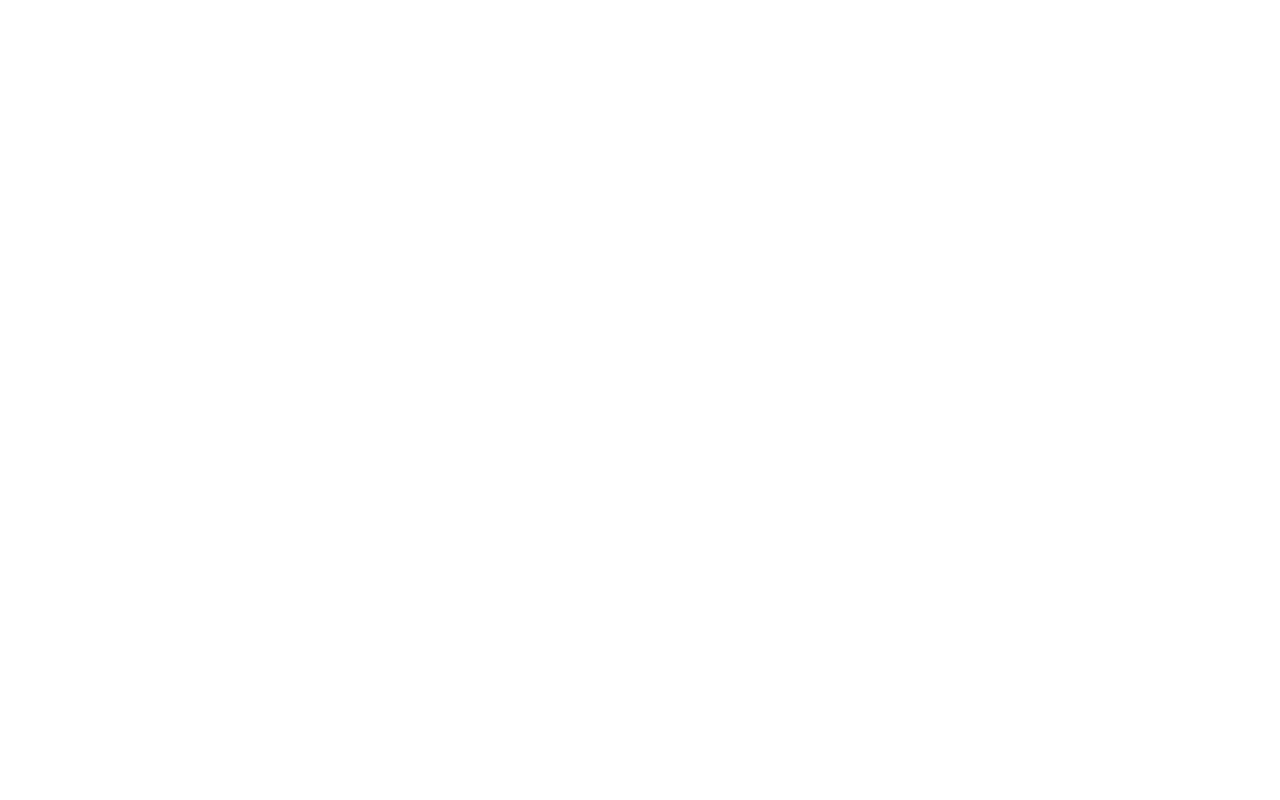
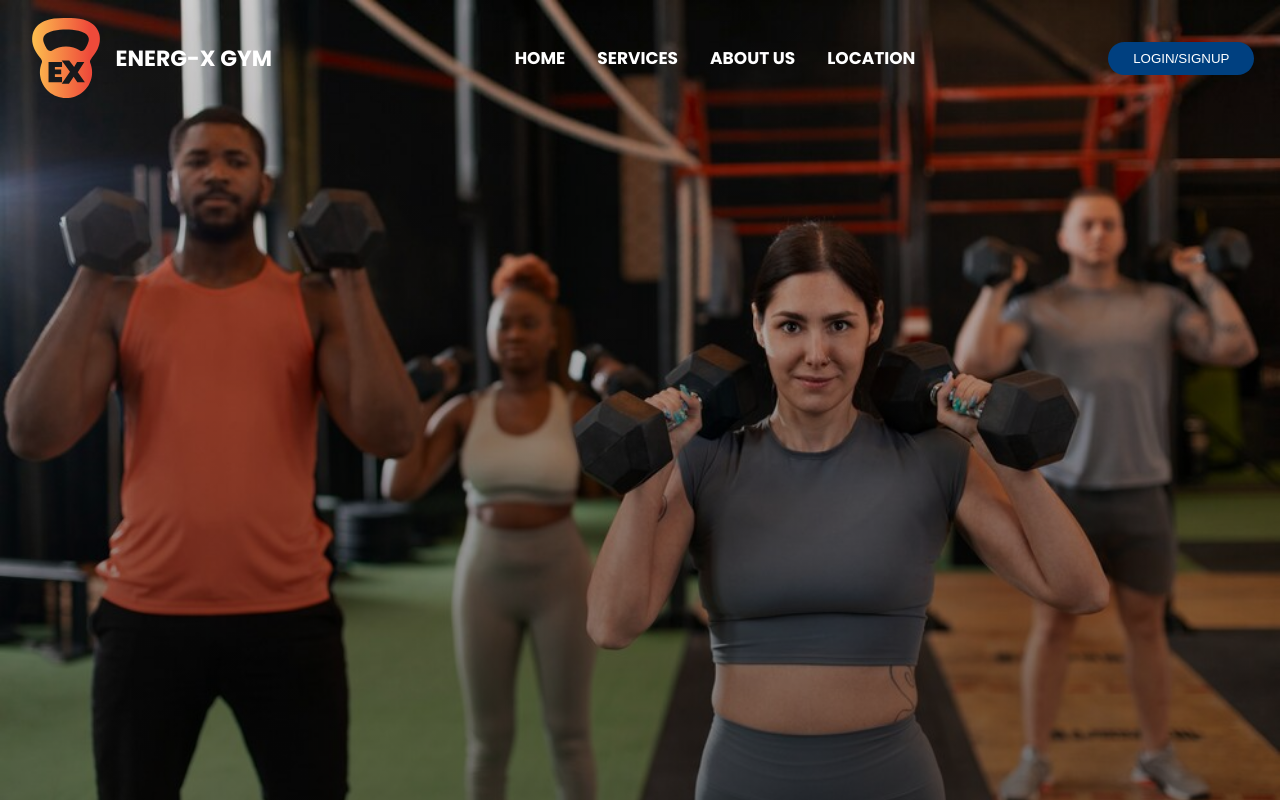
Before and after one commit to jaydxn21/web_tech_project, a plain HTML site: page classes.html in a window 1280 px wide. Drawn offline with Linux system fonts and the light colour scheme.

Commit message:
Classes page started

```diff
--- /dev/null
+++ b/classes.css
@@ -0,0 +1,145 @@
+.nav-links a {
+    float: left;
+    color: white;
+    text-align: center;
+    padding: 14px 16px;
+    text-decoration: none;
+    font-size: 17px;
+    font-weight: bolder;
+  }
+
+  nav {
+    display: flex;
+    justify-content: space-around;
+    align-items: center;
+    min-height: 8vh;
+    font-family: poppins;
+    text-decoration: none;
+  }
+  nav a.active {
+    color: white;
+  }
+
+  .nav-links li {
+    list-style: none;
+  }
+  .nav-links li a {
+    color: white;
+  }
+  .nav-links {
+    display: flex;
+  }
+  .nav-links a:hover {
+    text-decoration: underline;
+    text-decoration-color: #ffba3c;
+    text-decoration-thickness: 2px;
+  }
+  header {
+    display: flex;
+    justify-content: space-between;
+    align-items: center;
+    padding: 15px 2%;
+  }
+
+  .logo_img {
+    width: 80px;
+    height: 80px;
+  }
+
+  .login {
+    color: white;
+    padding: 9px 25px;
+    background-color: #004080;
+    border: none;
+    border-radius: 50px;
+    cursor: pointer;
+    transition: all 0.3s ease 0s;
+  }
+
+  .login:hover {
+    background-color: #047ffa;
+  }
+
+  .logo_text {
+    font-family: poppins;
+    font-size: 22px;
+    color: white;
+    font-weight: bold;
+    padding: 10px;
+    align-items: center;
+    text-decoration: none;
+    cursor: default;
+  }
+
+  .logo {
+    display: flex;
+    align-items: center;
+    text-decoration: none;
+  }
+
+  body {
+    margin: 0;
+  }
+
+  body,
+  html {
+    height: 100%;
+  }
+
+  body {
+    background-image: linear-gradient(rgba(0, 0, 0, 0.195),rgba(0,0,0,0.50)),url(images/front-view-people-training-together-gym_23-2150289964.jpg);
+    background-size: cover;
+    background-position: top center;
+    background-attachment: fixed;
+    background-repeat: no-repeat;
+  }
+
+
+  .ban1 h2{
+    font-family: poppins;
+    text-align: center;
+    color: white;
+    margin-top: 50px;
+    background-color: rgba(0,64,128, 0.3);
+    padding: 15px;
+  }
+
+  .ban1 p{
+    font-family: poppins;
+    text-align: center;
+    color: white;
+    margin-top: 30px;
+  }
+
+
+
+  .ban2 h2{
+    font-family: poppins;
+    text-align: center;
+    color: white;
+    margin-top: 80px;
+    background-color: rgba(0,64,128, 0.3);
+    padding: 15px;
+  }
+
+  .ban2 h4{
+    color: white;
+    font-family: poppins;
+    font-weight: 500;
+    text-align:justify 20px;
+
+  }
+
+  .ban2 ol{
+    font-family: poppins;
+    text-align:justify;
+    color: white;
+    margin-top: -10px;
+
+  }
+
+
+  /*.imgleft {
+    margin-right: 50%;
+    width: 500px;
+    }*/
--- a/classes.html
+++ b/classes.html
@@ -0,0 +1,32 @@
+<!DOCTYPE html>
+<html lang="en">
+  <head>
+    <meta charset="UTF-8" />
+    <meta name="viewport" content="width=device-width, initial-scale=1.0" />
+    <link
+      href="https://fonts.googleapis.com/css2?family=Poppins:ital,wght@0,100;0,200;0,300;0,400;0,500;0,600;0,700;0,800;0,900;1,100;1,200;1,300;1,400;1,500;1,600;1,700;1,800;1,900&display=swap"
+      rel="stylesheet"
+    />
+    <link rel="stylesheet" href="classes.css" />
+    <title>Classes | Scedule</title>
+  </head>
+  <body>
+  <div class="background">
+    <header>
+      <a class="logo" href="index.html">
+        <img src="images/SVG logo/Energ-X Gym logo.svg" class="logo_img" />
+        <span class="logo_text">ENERG-X GYM</span>
+      </a>
+      <nav>
+        <ul class="nav-links">
+          <li><a class="active" href="index.html">HOME</a></li>
+          <li><a class="active" href="services.html">SERVICES</a></li>
+          <li><a class="active" href="about_us.html">ABOUT US</a></li>
+          <li>
+            <a href="https://maps.app.goo.gl/MyQyTNxDPhHDa5bM6" target="_blank"
+              >LOCATION</a>
+          </li>
+        </ul>
+      </nav>
+      <a href="login.html "><button class="login">LOGIN/SIGNUP</button></a>
+    </header>
--- a/index.css
+++ b/index.css
@@ -45,7 +45,7 @@ body,html {
 }
 
 .background {
-  background-image: linear-gradient(rgba(0, 0, 0, 0.191),rgba(0, 0, 0, 0.60)),url(images/full-shot-people-training-together-gym.jpg);
+  background-image: linear-gradient(rgba(0, 0, 0, 0.115),rgba(0, 0, 0, 0.60)),url(images/full-shot-people-training-together-gym.jpg);
   height: 100%;
   background-position: center;
   background-repeat: no-repeat;
```
Also changed, not shown: about_us.html (+1 -2 lines), images/fitness-class-with-different-exercises_23-2148387821.jpg (added).
